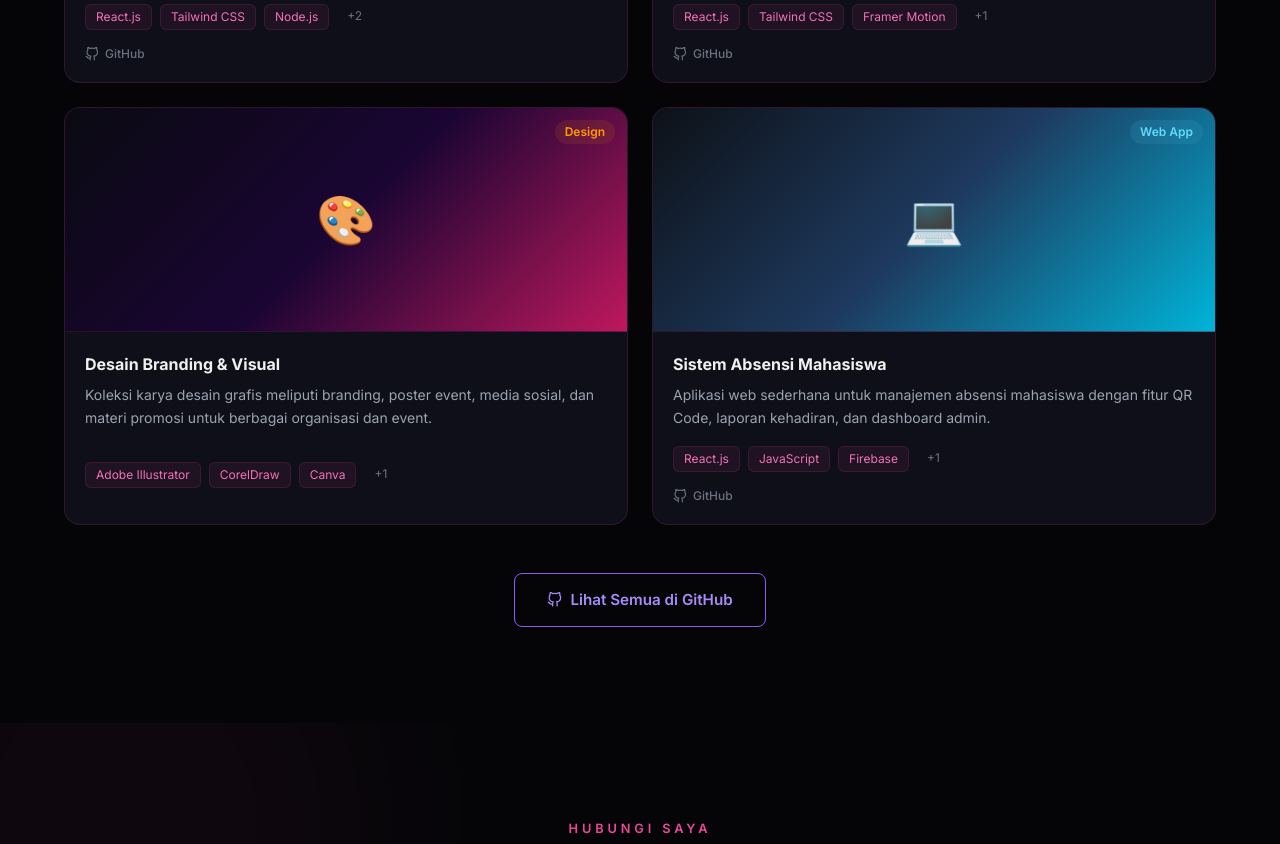
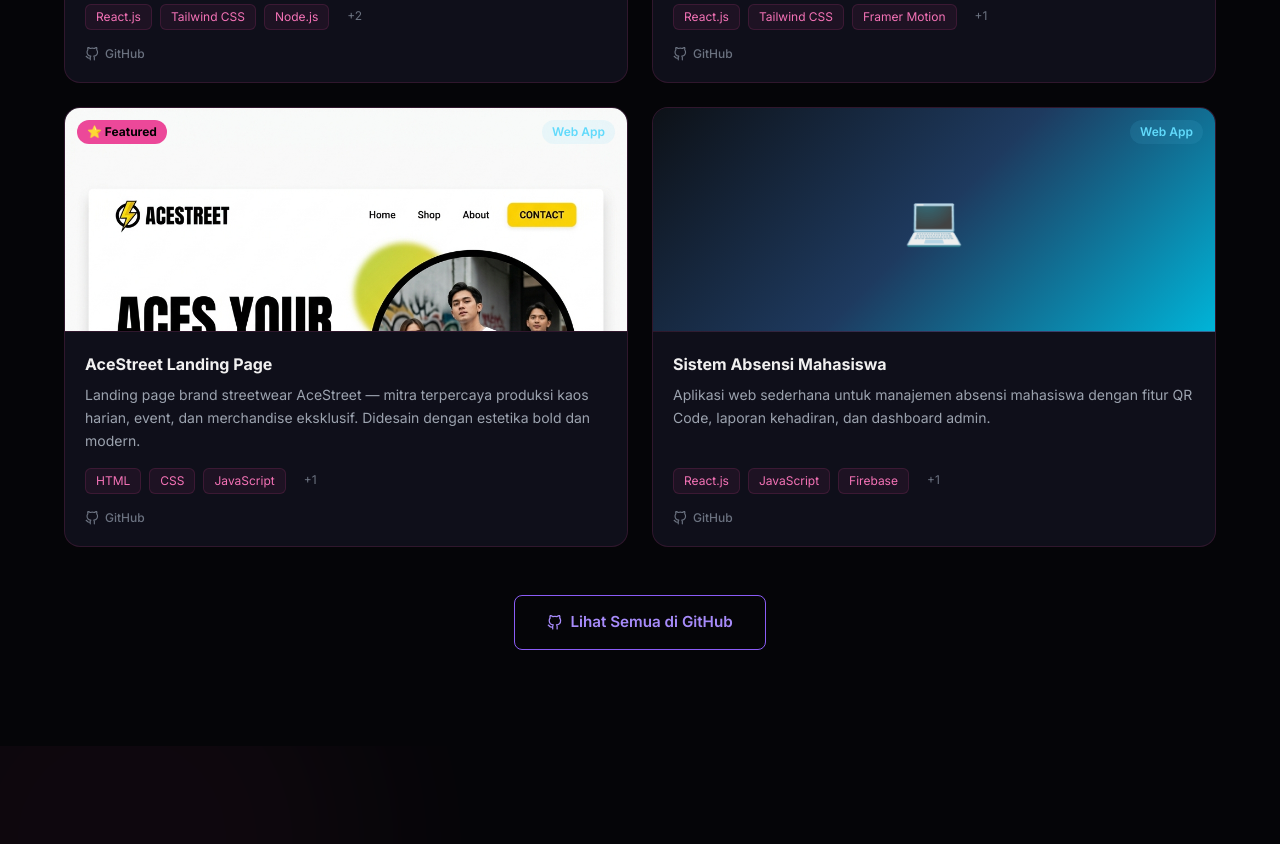
Before and after one commit to kungsum000/portofolio, a React (Vite) app: page / in a window 1280 px wide. Shown: the part 8420-9264 px from the top of the page. Built offline with nearby package versions, Linux system fonts and the light colour scheme.

Commit message:
feat: replace Desain Branding project with AceStreet Landing Page

```diff
--- a/src/data/portfolioData.js
+++ b/src/data/portfolioData.js
@@ -11,6 +11,7 @@ import tutorImage from '../assets/tutor-certificate.jpg';
 import tanakaImage from '../assets/tanaka-internship.jpg';
 import tanakaProjectImage from '../assets/tanaka-project.jpg';
 import portfolioProjectImage from '../assets/portfolio-project.png';
+import acestreetImage from '../assets/acestreet-landing.png';
 
 export const personalInfo = {
   name: "Umi Kungsum",
@@ -185,17 +186,17 @@ export const projects = [
   },
   {
     id: 3,
-    title: "Desain Branding & Visual",
+    title: "AceStreet Landing Page",
     description:
-      "Koleksi karya desain grafis meliputi branding, poster event, media sosial, dan materi promosi untuk berbagai organisasi dan event.",
+      "Landing page brand streetwear AceStreet — mitra terpercaya produksi kaos harian, event, dan merchandise eksklusif. Didesain dengan estetika bold dan modern.",
     longDescription:
-      "Portofolio desain grafis yang mencakup pembuatan identitas visual brand, desain poster event skala besar, template media sosial, dan materi pemasaran digital.",
-    tech: ["Adobe Illustrator", "CorelDraw", "Canva", "Photoshop"],
-    image: null,
-    github: "#",
+      "Landing page modern untuk brand fashion streetwear AceStreet. Menampilkan hero section dengan tipografi bold, galeri produk, navigasi responsif, dan CTA yang kuat. Dirancang dengan identitas visual yang konsisten: palet hitam, putih, dan kuning neon khas AceStreet.",
+    tech: ["HTML", "CSS", "JavaScript", "Responsive Design"],
+    image: acestreetImage,
+    github: "https://github.com/kungsum000/acestreet-landingpage",
     demo: "#",
-    category: "Design",
-    featured: false,
+    category: "Web App",
+    featured: true,
   },
   {
     id: 4,
```
Also changed, not shown: src/assets/acestreet-landing.png (added).
